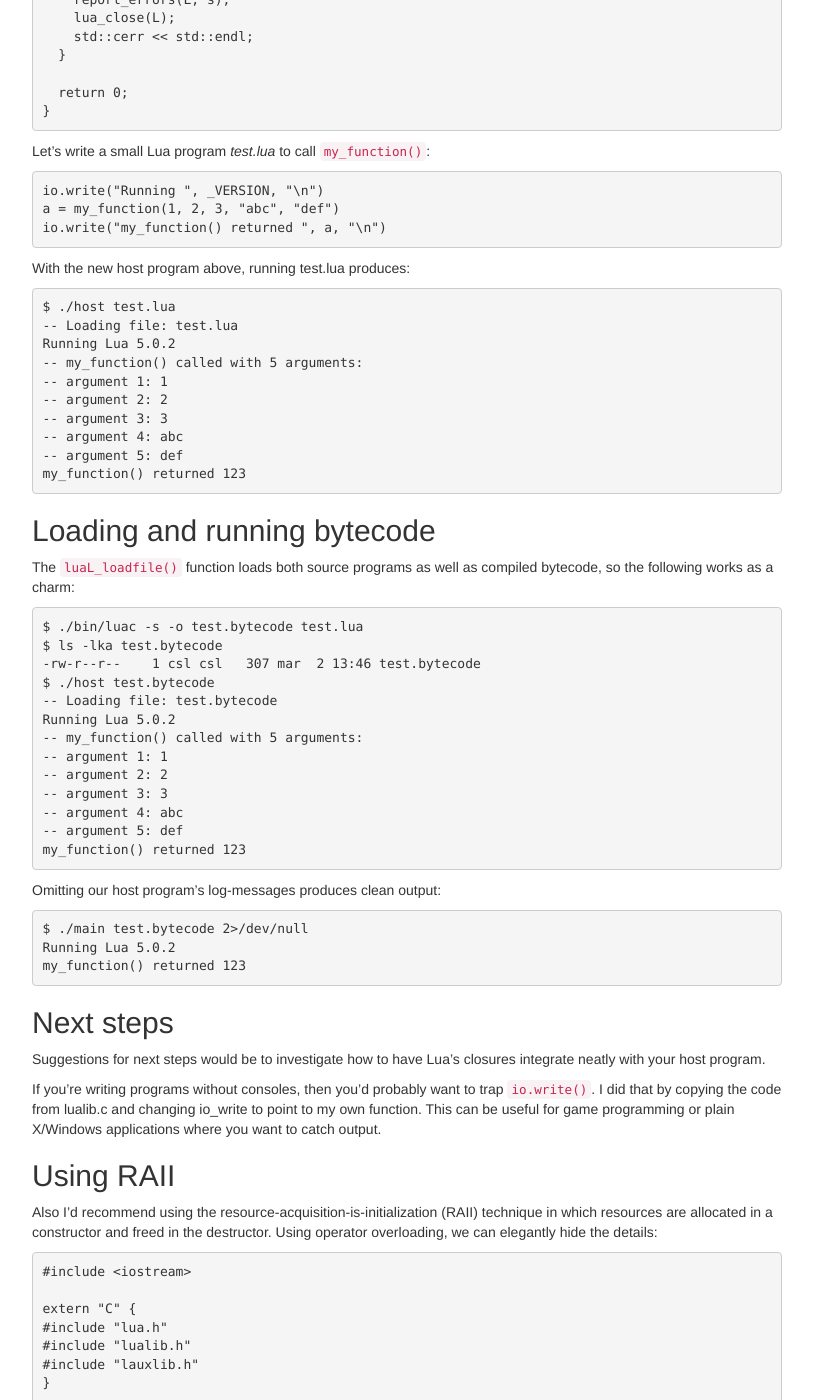
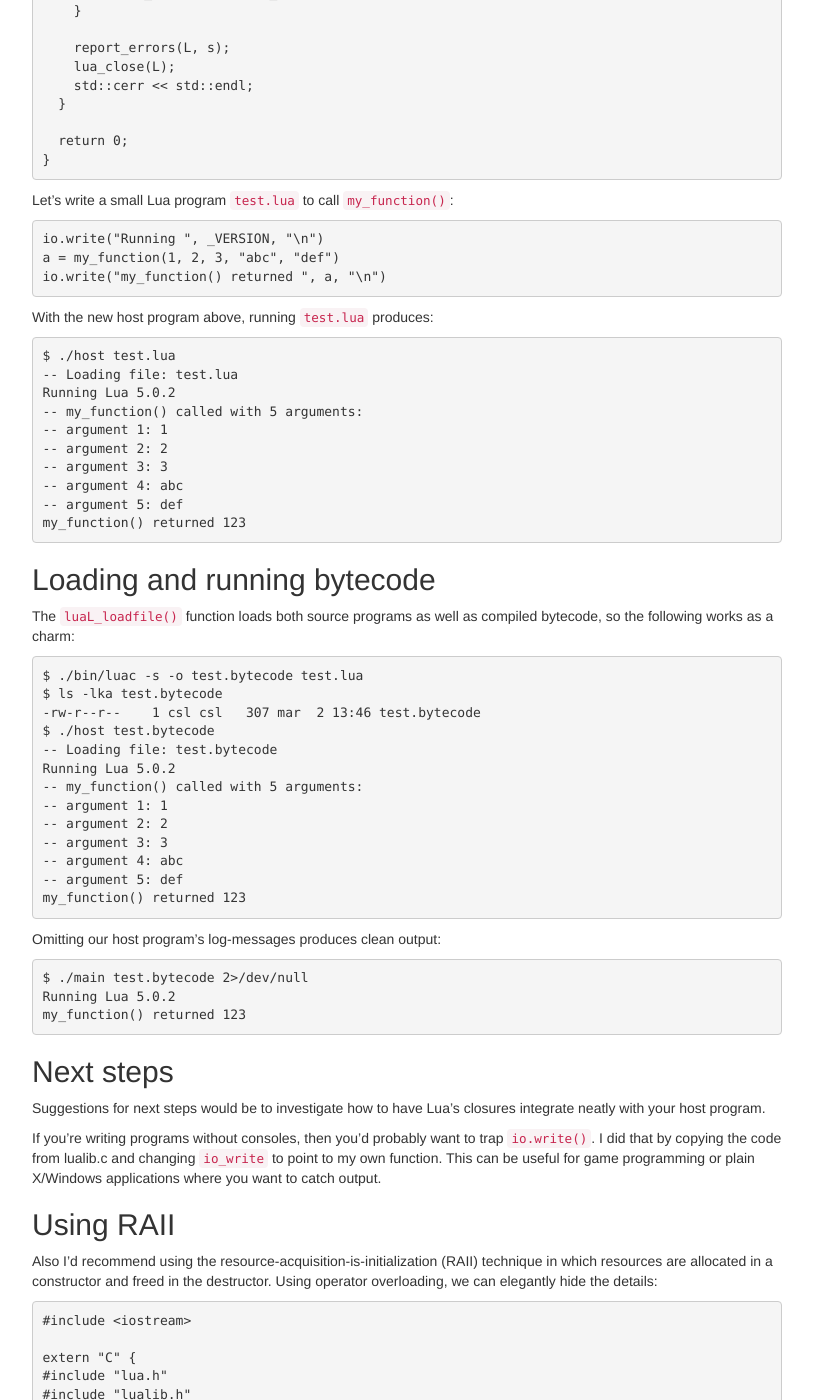
Before and after one commit to cslarsen/csl.name, a Jekyll site: the page built from _posts/2006-10-20-lua-and-cpp.markdown, in a window 1280 px wide and 1400 px high, scrolled down 3316 px. Shown: the whole window, without its empty margins (38-851 px from the left). Built offline with Jekyll 4.4.1, drawn with Linux system fonts in a browser that asks for light colours; Markdown is read by kramdown in place of the engine named in the settings; comment, search, counter and statistics services are not loaded; some of the changed text lies outside the part shown.

Commit message:
Changes format to markdown

```diff
--- a/_posts/2006-10-20-lua-and-cpp.markdown
+++ b/_posts/2006-10-20-lua-and-cpp.markdown
@@ -11,8 +11,10 @@
 disqus: true
 ---
 
+{% lead %}
 Using Lua is easy! In this short tutorial we'll show how to write a fully
 working host program in C++ with Lua callbacks.
+{% endlead %}
 
 Since the static Lua libraries are written in C, you must import them as
 such:
@@ -43,9 +45,7 @@
 
 Compiling and linking with GNU g++:
 
-{% highlight bash %}
-$ g++ host.cpp -o host -Ilua-5.0.2/include/ -Llua-5.0.2/lib/ -llua
-{% endhighlight %}
+    $ g++ host.cpp -o host -Ilua-5.0.2/include/ -Llua-5.0.2/lib/ -llua
 
 Including lualib.h and lauxlib.h makes it easy to write a fully working host:
 
@@ -100,14 +100,13 @@
 
 Compilation and linking:
 
-{% highlight bash %}
-$ g++ host.cpp -o host -Ilua-5.0.2/include/ -Llua-5.0.2/lib/ -llua -llualib
-{% endhighlight %}
+    $ g++ host.cpp -o host -Ilua-5.0.2/include/ -Llua-5.0.2/lib/ -llua -llualib
 
-<h2>Running Lua programs</h2>
+Running Lua programs
+--------------------
 
 Let's test this with some Lua programs.  The files here are from the
-distribution, hello.lua is simply:
+distribution, `hello.lua` is simply:
 
 {% highlight lua %}
 -- the first program in every language
@@ -116,21 +115,20 @@
 
 Executing a couple of Lua programs with our host program produces:
 
-{% highlight bash %}
-$ ./host test/hello.lua test/printf.lua
--- Loading file: test/hello.lua
-Hello world, from Lua 5.0.2!
+    $ ./host test/hello.lua test/printf.lua
+    -- Loading file: test/hello.lua
+    Hello world, from Lua 5.0.2!
 
--- Loading file: test/printf.lua
-Hello csl from Lua 5.0.2 on Wed Mar  2 13:13:05 2005
-{% endhighlight %}
+    -- Loading file: test/printf.lua
+    Hello csl from Lua 5.0.2 on Wed Mar  2 13:13:05 2005
 
-<h2>Calling C functions from Lua</h2>
+Calling C functions from Lua
+----------------------------
 
 It gets very interesting when Lua programs call your own functions.  In the
 following program, we define a function `my_function()` and register it with
 the Lua environment using `lua_register()`.  Our function prints its arguments
-as strings and returns the integer value of 123.
+as strings and returns the integer value of `123`.
 
 {% highlight c++ %}
 #include <iostream>
@@ -200,7 +198,7 @@
 }
 {% endhighlight %}
 
-Let's write a small Lua program _test.lua_ to call `my_function()`:
+Let's write a small Lua program `test.lua` to call `my_function()`:
 
 {% highlight lua %}
 io.write("Running ", _VERSION, "\n")
@@ -208,61 +206,58 @@
 io.write("my_function() returned ", a, "\n")
 {% endhighlight %}
 
-With the new host program above, running test.lua produces:
+With the new host program above, running `test.lua` produces:
 
-{% highlight bash %}
-$ ./host test.lua
--- Loading file: test.lua
-Running Lua 5.0.2
--- my_function() called with 5 arguments:
--- argument 1: 1
--- argument 2: 2
--- argument 3: 3
--- argument 4: abc
--- argument 5: def
-my_function() returned 123
-{% endhighlight %}
+    $ ./host test.lua
+    -- Loading file: test.lua
+    Running Lua 5.0.2
+    -- my_function() called with 5 arguments:
+    -- argument 1: 1
+    -- argument 2: 2
+    -- argument 3: 3
+    -- argument 4: abc
+    -- argument 5: def
+    my_function() returned 123
 
-<h2>Loading and running bytecode</h2>
+Loading and running bytecode
+----------------------------
 
 The `luaL_loadfile()` function loads both source programs as well as compiled
 bytecode, so the following works as a charm:
 
-{% highlight bash %}
-$ ./bin/luac -s -o test.bytecode test.lua
-$ ls -lka test.bytecode
--rw-r--r--    1 csl csl   307 mar  2 13:46 test.bytecode
-$ ./host test.bytecode
--- Loading file: test.bytecode
-Running Lua 5.0.2
--- my_function() called with 5 arguments:
--- argument 1: 1
--- argument 2: 2
--- argument 3: 3
--- argument 4: abc
--- argument 5: def
-my_function() returned 123
-{% endhighlight %}
+    $ ./bin/luac -s -o test.bytecode test.lua
+    $ ls -lka test.bytecode
+    -rw-r--r--    1 csl csl   307 mar  2 13:46 test.bytecode
+    $ ./host test.bytecode
+    -- Loading file: test.bytecode
+    Running Lua 5.0.2
+    -- my_function() called with 5 arguments:
+    -- argument 1: 1
+    -- argument 2: 2
+    -- argument 3: 3
+    -- argument 4: abc
+    -- argument 5: def
+    my_function() returned 123
 
 Omitting our host program's log-messages produces clean output:
 
-{% highlight bash %}
-$ ./main test.bytecode 2>/dev/null
-Running Lua 5.0.2
-my_function() returned 123
-{% endhighlight %}
+    $ ./main test.bytecode 2>/dev/null
+    Running Lua 5.0.2
+    my_function() returned 123
 
-<h2>Next steps</h2>
+Next steps
+----------
 
 Suggestions for next steps would be to investigate how to have Lua's
 closures integrate neatly with your host program.
 
 If you're writing programs without consoles, then you'd probably want to
 trap `io.write()`.  I did that by copying the code from lualib.c and changing
-io_write to point to my own function.  This can be useful for game
+`io_write` to point to my own function.  This can be useful for game
 programming or plain X/Windows applications where you want to catch output.
 
-<h2>Using RAII</h2>
+Using RAII
+----------
 
 Also I'd recommend using the resource-acquisition-is-initialization (RAII)
 technique in which resources are allocated in a constructor and freed in the
```
